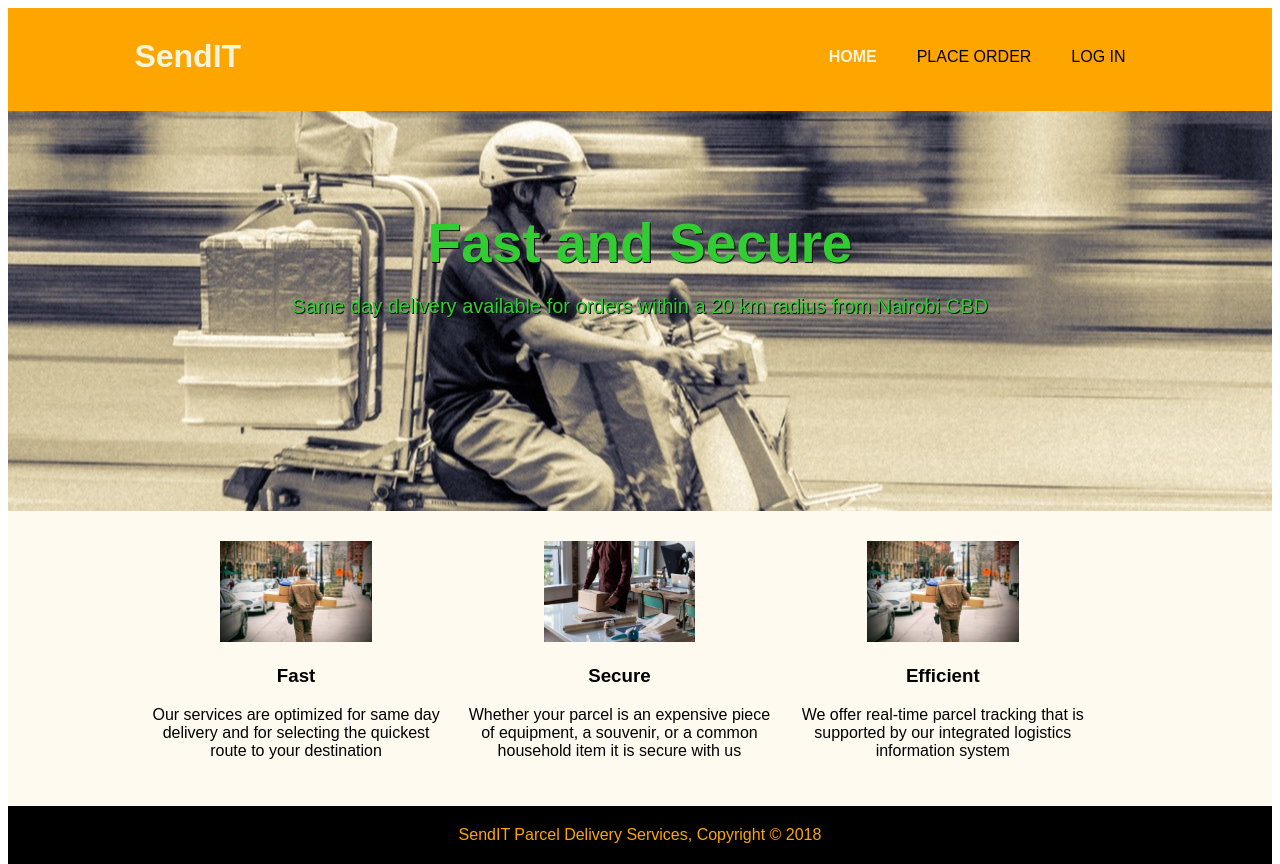
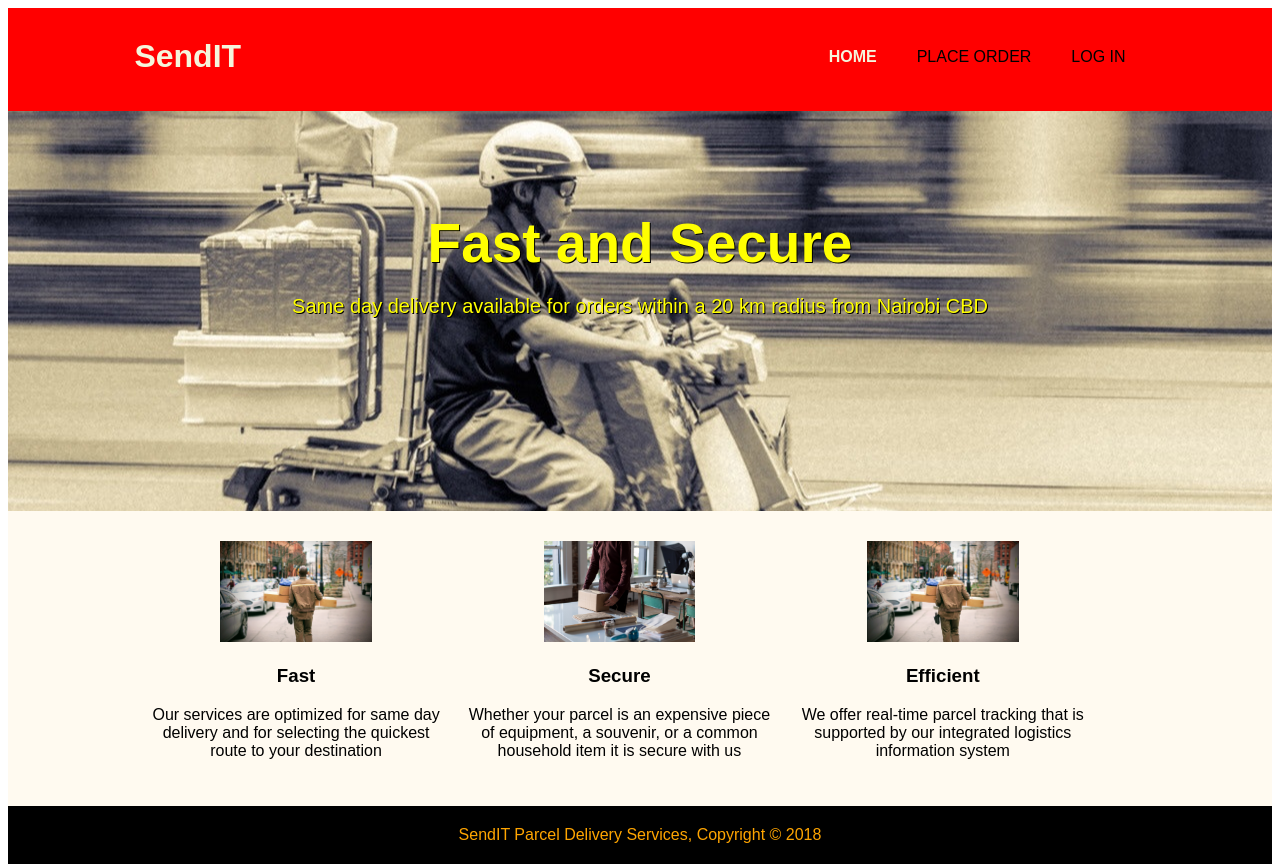
Before and after one commit to JumaKahiga/sendIT, a plain HTML site: page index.html in a window 1280 px wide. Drawn offline with Linux system fonts and the light colour scheme.

Commit message:
[Finishes #161612134] creation of index page

```diff
--- a/css/style.css
+++ b/css/style.css
@@ -20,11 +20,11 @@ ul{
 }
 
 header{
-    background: orange;
+    background: red;
     color:cornsilk;
     padding-top: 30px;
     min-height: 70px;
-    border-bottom: orange 3px solid;
+    border-bottom: red 3px solid;
 }
 
 header a{
@@ -68,7 +68,7 @@ header a:hover{
 
 #urban{
     min-height: 400px;
-    color:limegreen;
+    color:yellow;
     background:url(../img/delivery.jpg) no-repeat -400px;
     text-align: center;
     text-shadow: 1px 1px black;
@@ -83,6 +83,7 @@ header a:hover{
 #urban p{
     font-size: 20px;
 }
+
 
 #rural{
     margin-top: 20px;
@@ -99,6 +100,13 @@ header a:hover{
     width: :50px;
 }
 
+
+
+.btn:hover {
+  opacity: 1;
+}
+
+
 footer{
     padding: 20px;
     margin-top: 20px;
--- a/index.html
+++ b/index.html
@@ -31,17 +31,22 @@
     </header>
     <!--header-->
 
-    <section id="cosmopolitan">
-        <div class="container">
-        </div>
-    </section>
+
 
     <!--section-->
     <section id="urban">
+
         <div class="container">
+
+            <div>
             <h1>Fast and Secure</h1>
             <p>Same day delivery available for orders within a 20 km radius from Nairobi CBD</p>
+
+            </div>
+
+
         </div>
+
     </section>
     <!--section-->
 
```
